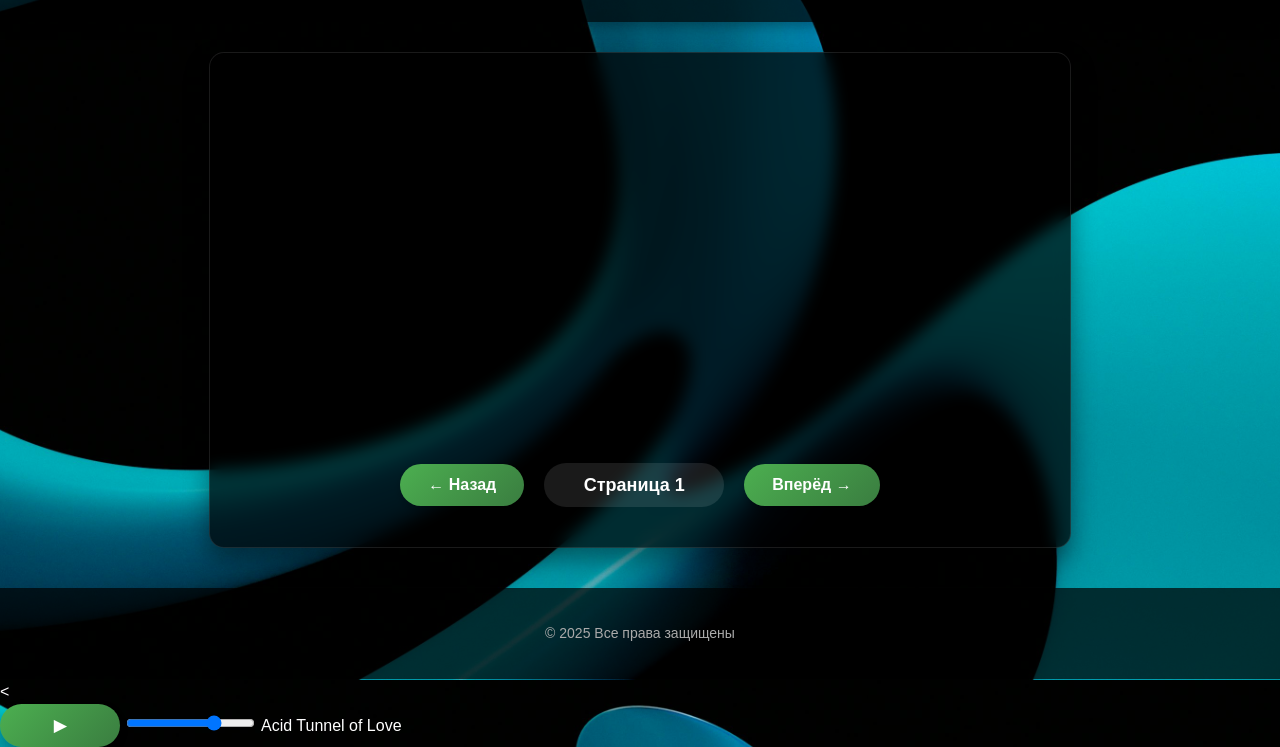
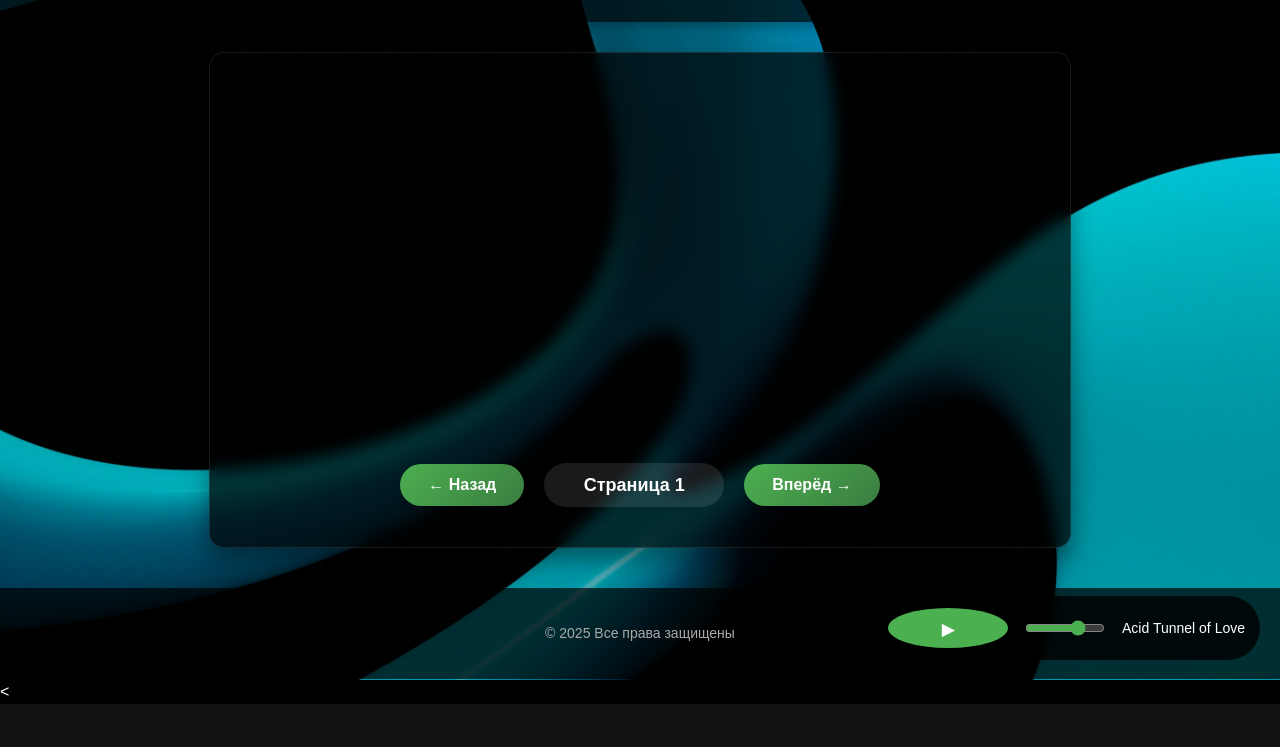
Before and after one commit to Maffa4kin/comics, a plain HTML site: page index.html in a window 1280 px wide. Shown: the part 120-867 px from the top of the page. After the commit the page ends 824 px from the top, so only its background shows below. Drawn offline with Linux system fonts and the light colour scheme.

Commit message:
Update style.css

```diff
--- a/style.css
+++ b/style.css
@@ -238,3 +238,45 @@ footer { animation-delay: 0.8s; }
         width: 100%;
     }
 }
+/* ПЛЕЕР */
+.custom-player {
+  position: fixed;
+  bottom: 20px;
+  right: 20px;
+  background: rgba(0, 0, 0, 0.8);
+  padding: 12px 15px;
+  border-radius: 50px;
+  display: flex;
+  align-items: center;
+  gap: 15px;
+  z-index: 1000;
+  backdrop-filter: blur(5px);
+}
+
+#play-btn {
+  background: #4CAF50;
+  border: none;
+  width: 40px;
+  height: 40px;
+  border-radius: 50%;
+  color: white;
+  font-size: 16px;
+  cursor: pointer;
+  transition: all 0.3s;
+}
+
+#play-btn:hover {
+  transform: scale(1.1);
+}
+
+#volume {
+  width: 80px;
+  accent-color: #4CAF50;
+}
+
+#track-name {
+  color: white;
+  font-family: Arial, sans-serif;
+  font-size: 14px;
+  min-width: 120px;
+}
```
